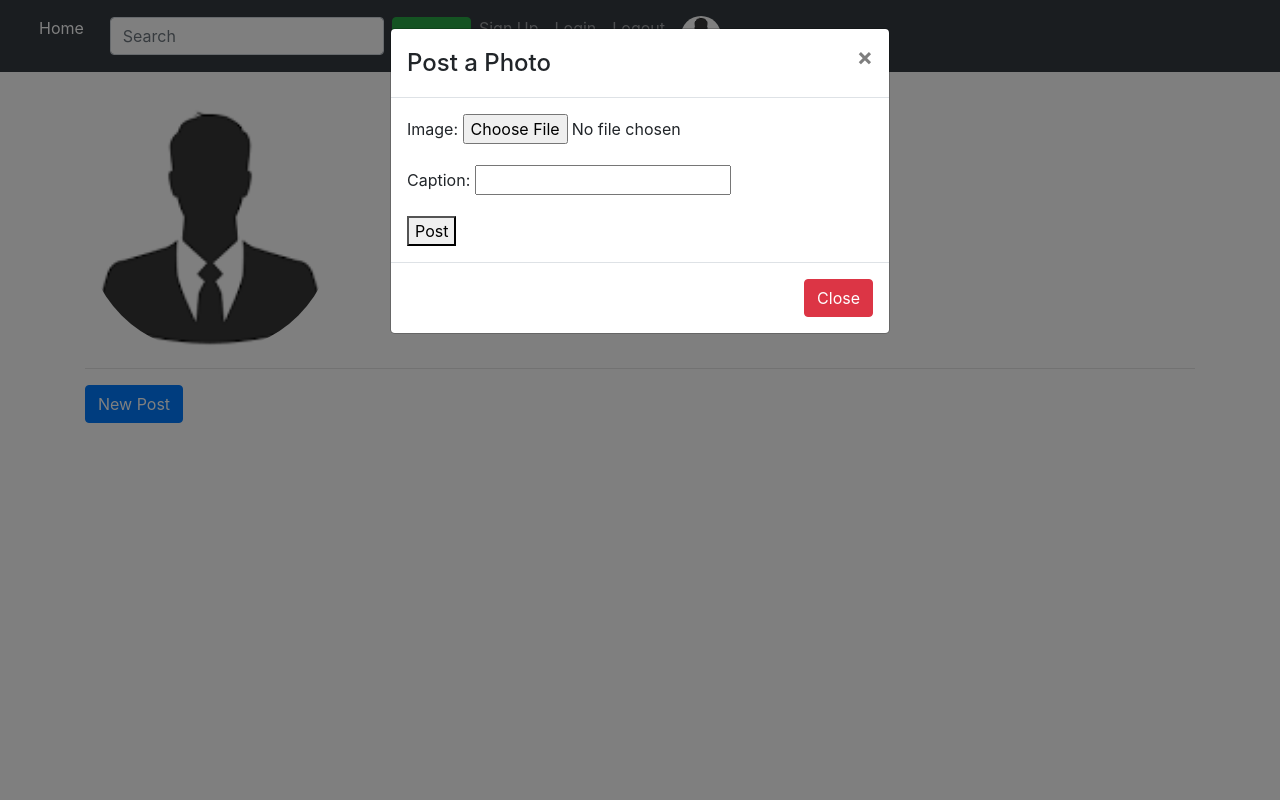
After one commit to m0mins/My_Social_Project, a Django app: page /accounts/profile/ in a window 1280 px wide, after a click on "New Post". The commit adds this page. Run offline with Django 4.2, Linux system fonts and the light colour scheme; a user stored in the database is signed in; data comes from the database, SQL or seed files in the repository; both versions use the stored data as it was after the commit; data that the repository does not hold is empty; some libraries are stand-ins or nearby versions.

Commit message:
post a photo and edit photo done

```diff
--- a/App_Login/models.py
+++ b/App_Login/models.py
@@ -5,6 +5,8 @@ from django.contrib.auth.models import User
 class UserProfile(models.Model):
     user=models.OneToOneField(User,on_delete=models.CASCADE ,related_name='user_profile')
     profile_pic=models.ImageField(upload_to='profile_pics',blank=True)
+    description=models.TextField(blank=True)
+    full_name=models.CharField(max_length=264,blank=True)
     dob=models.DateField(blank=True,null=True)
     website=models.URLField(blank=True)
     facebook=models.URLField(blank=True)
--- a/App_Login/urls.py
+++ b/App_Login/urls.py
@@ -9,4 +9,5 @@ urlpatterns=[
     path('login/',views.login_page , name='login'),
     path('edit/',views.edit_profile,name='edit'),
     path('logout/',views.logout_user,name='logout'),
+    path('profile/',views.profile,name='profile'),
 ]
--- a/App_Login/views.py
+++ b/App_Login/views.py
@@ -5,6 +5,7 @@ from django.urls import reverse, reverse_lazy
 from App_Login.models import UserProfile
 from django.contrib.auth.forms import AuthenticationForm
 from django.contrib.auth.decorators import login_required
+from App_Posts.forms import PostForm
 # Create your views here.
 
 def sign_up(request):
@@ -44,9 +45,23 @@ def edit_profile(request):
         if form.is_valid():
             form.save(commit=True)
             form=EditProfile(instance=current_user)
+            return HttpResponseRedirect(reverse('App_Login:profile'))
     return render(request,'App_Login/profile.html',context={'form':form,'title':'Edit Profile . Social'})
 
 @login_required
 def logout_user(request):
     logout(request)
     return HttpResponseRedirect(reverse('App_Login:login'))
+
+
+@login_required
+def profile(request):
+    form=PostForm()
+    if request.method=='POST':
+        form=PostForm(request.POST,request.FILES)
+        if form.is_valid():
+            post=form.save(commit=False)
+            post.author=request.user
+            post.save()
+            return HttpResponseRedirect(reverse('App_Posts:home'))
+    return render(request,'App_Login/user.html',context={'title':'User','form':form})
--- /dev/null
+++ b/App_Posts/forms.py
@@ -0,0 +1,9 @@
+from django import forms
+from App_Posts.models import Post
+
+
+class PostForm(forms.ModelForm):
+
+    class Meta:
+        model=Post
+        fields=['image','caption',]
--- /dev/null
+++ b/templates/App_Login/user.html
@@ -0,0 +1,89 @@
+{% extends 'navbar.html'%}
+{% load crispy_forms_tags %}
+{%block title_block%} {{user.user_profile.full_name}} (@{{user.username}}) {%endblock%}
+
+{%block css_block%}
+
+<style>
+
+.crop{
+    width: 200px;
+    height: 200px;
+    overflow: hidden;
+}
+.crop img{
+    width: 400px;
+    height: 300px;
+    margin: -75px 0 0 -100px;
+}
+
+</style>
+
+{%endblock%}
+
+{%block body_block%}
+
+<div class="row">
+    <div class="col-sm-4">
+        {%if user.user_profile.profile_pic%}
+        <img src="/media/{{user.user_profile.profile_pic}}" width="250px" height="250px"class="rounded-circle">
+        {%else%}
+        <img src="/media/default.png" width="250px"  height="250px"class="rounded-circle">
+        {%endif%}
+    </div>
+    <div class="col-sm-8">
+        <h3>{{user.username}} &nbsp; <a href="{% url 'App_Login:edit'%}" class="btn btn-light">Edit Profile</a> </h3>
+        <br>
+        <h4>{{user.post.count}} posts &nbsp; &nbsp; {{user.following.count}} followers &nbsp; &nbsp;
+            {{user.follower.count}} following</h4>
+            <br>
+            <h4>{{user.user_profile.full_name}}</h4>
+            <h6>{{user.user_profile.description|linebreaks}}</h6>
+    </div>
+</div>
+<hr>
+<button type="button" class="btn btn-primary" data-toggle="modal" data-target="#myModal">
+    New Post
+  </button>
+    <!-- The Modal -->
+    <div class="modal" id="myModal">
+        <div class="modal-dialog">
+          <div class="modal-content">
+
+            <!-- Modal Header -->
+            <div class="modal-header">
+              <h4 class="modal-title">Post a Photo</h4>
+              <button type="button" class="close" data-dismiss="modal">&times;</button>
+            </div>
+
+            <!-- Modal body -->
+            <div class="modal-body">
+              <form method="POST" enctype="multipart/form-data">
+                {{form.as_p}}
+                {%csrf_token%}
+                <button type="submit">Post</button>
+
+              </form>
+            </div>
+
+            <!-- Modal footer -->
+            <div class="modal-footer">
+              <button type="button" class="btn btn-danger" data-dismiss="modal">Close</button>
+            </div>
+
+          </div>
+        </div>
+      </div>
+      <br>
+      <br>
+      <div class="row">
+        {% for post in user.post.all%}
+        <div class="crop">
+            <img src="/media/{{post.image}}" title="{{post.caption}}">
+        </div>
+
+
+        {%endfor%}
+      </div>
+
+{%endblock%}
--- a/templates/App_Posts/home.html
+++ b/templates/App_Posts/home.html
@@ -7,6 +7,6 @@
 {%endblock%}
 
 {%block body_block%}
-<h3>Home Page Loading.......</h3>
+
 
 {%endblock%}
--- a/templates/navbar.html
+++ b/templates/navbar.html
@@ -27,8 +27,11 @@
       <li class="nav-item active">
         <a class="nav-link" href="{%url 'App_Posts:home'%}">Home</a>
       </li>
-
-
+     &nbsp;&nbsp;&nbsp;&nbsp;
+      <form class="form-inline" method="GET">
+        <input class="form-control mr-sm-2" type="text" name="search" placeholder="Search">
+        <button class="btn btn-success" type="submit">Search</button>
+      </form>
 
     <li class="nav-item ">
       <a class="nav-link" href="">Sign Up</a>
@@ -42,16 +45,16 @@
       </li>
     <li class="nav-item">
         {%if user.user_profile.profile_pic%}
-        <a class="nav-link" href=""><img src="/media/{{user.user_profile.profile_pic}}" width="40px" height="40px"class="rounded-circle"></a>
+        <a class="nav-link" href="{% url 'App_Login:profile'%}"><img src="/media/{{user.user_profile.profile_pic}}" width="40px" height="40px"class="rounded-circle"></a>
         {%else%}
-        <a class="nav-link" href=""><img src="/media/default.png" width="40px"  height="40px"class="rounded-circle"> </a>
+        <a class="nav-link" href="{% url 'App_Login:profile'%}"><img src="/media/default.png" width="40px"  height="40px"class="rounded-circle"> </a>
         {%endif%}
     </li>
   </div>
 
 </ul>
 </nav>
-<div class="container" style="padding-top: 20px;">
+<div class="container" style="padding-top: 30px;">
 {% block body_block %}
 
 {% endblock %}
```
Also changed, not shown: App_Posts/views.py (+7 -1 lines), App_Login/migrations/0003_userprofile_full_name.py (added), App_Login/migrations/0004_userprofile_description.py (added), db.sqlite3.
